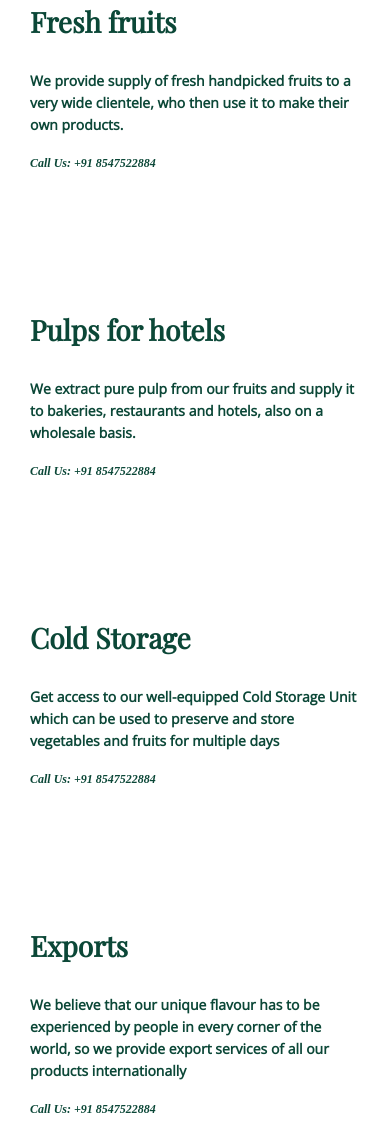
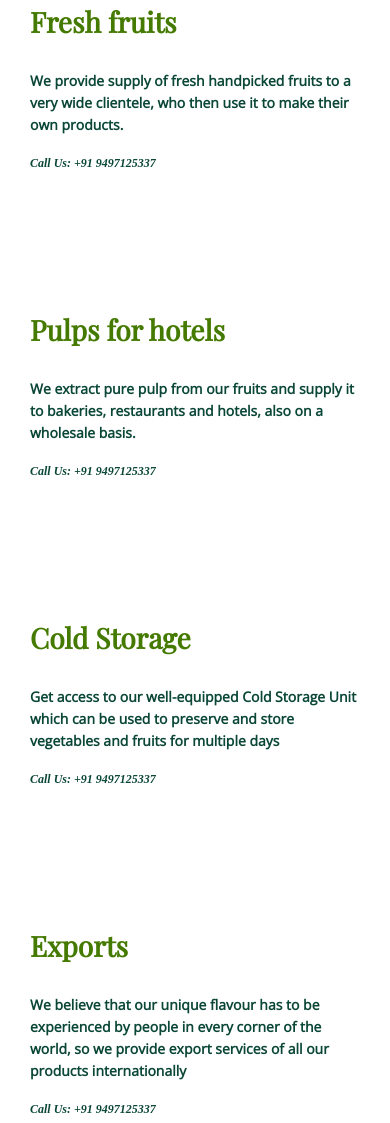
Before and after one commit to johan-mathew/malanad-plantations.github.io, a plain HTML site: page Page_5/index.html in a window 390 px wide. Shown: the part 337-1460 px from the top of the page. Drawn offline with nearby package versions, Linux system fonts and the light colour scheme.

Commit message:
mobile-view-changes contact-no

```diff
--- a/Page_2/style.css
+++ b/Page_2/style.css
@@ -609,6 +609,7 @@
     .product-description{
         font-size: 16px;
         line-height: 24px;
+        margin-top: 10px;
     }
     .buy-button{
         padding: 7px 10px;
@@ -680,7 +681,7 @@
         padding: 10px;
     }
   }
-  @media only screen and (max-width: 480px) {
+  @media only screen and (max-width: 550px) {
 
     .our-products{
         padding: 10px;
--- a/Page_5/index.html
+++ b/Page_5/index.html
@@ -43,7 +43,7 @@
         <a href="../Page_4/index.html" class="sidebar-navs"><p>About</p></a>
         <div class="sidebar-contact">
             <p>We would like to connect with you</p>
-            <p>+91 8547522884</p>
+            <p>+91 9497125337</p>
             <p>malanadpassionfruit4@gmail.com</p>
             <div class="social-media">
                 <a href="https://instagram.com/malanadplantations?igshid=1kbz31nsthddy"><img src="assets/mobile-insta.png" alt="insta"></a>
@@ -70,7 +70,7 @@
                 <p> We provide supply of fresh handpicked fruits to a very wide clientele, who then use it to make their own products.</p>
             </div>
             <div class="panel-more">
-              <em><h2>Call Us: +91 8547522884</h2></em>
+              <em><h2>Call Us: +91 9497125337</h2></em>
             </div>
         </div>
     </div>
@@ -83,7 +83,7 @@
                 <p>We extract pure pulp from our fruits and supply it to bakeries, restaurants and hotels, also on a wholesale basis.</p>
             </div>
             <div class="panel-more">
-              <em><h2>Call Us: +91 8547522884</h2></em>
+              <em><h2>Call Us: +91 9497125337</h2></em>
             </div>
         </div>
         <div class="panel-image">
@@ -102,7 +102,7 @@
                 <p>Get access to our well-equipped Cold Storage Unit which  can be used to preserve and store vegetables and fruits for multiple days</p>
             </div>
             <div class="panel-more">
-              <em><h2>Call Us: +91 8547522884</h2></em>
+              <em><h2>Call Us: +91 9497125337</h2></em>
             </div>
         </div>
     </div>
@@ -115,7 +115,7 @@
                 <p>We believe that our unique flavour has to be experienced by people in every corner of the world, so we provide export services of all our products internationally</p>
             </div>
             <div class="panel-more">
-              <em><h2>Call Us: +91 8547522884</h2></em>
+              <em><h2>Call Us: +91 9497125337</h2></em>
             </div>
         </div>
         <div class="panel-image">
@@ -143,7 +143,7 @@
         <div class="footer-grid">
             <div class="footer-contact">
                 <p>We would like to connect with you</p>
-                <p>+91 8547522884</p>
+                <p>+91 9497125337</p>
                 <p>malanadpassionfruit4@gmail.com</p>
             </div>
             <div class="footer-logo">
--- a/Page_5/style.css
+++ b/Page_5/style.css
@@ -164,7 +164,7 @@
     margin: 30px auto;
 }
 .panel-heading h1{
-    color: #0B4737;
+    color: #457A00;
     font-family: 'Playfair Display', serif;
     font-weight: bold;
     margin-bottom: 30px;
--- a/Page_6/style.css
+++ b/Page_6/style.css
@@ -163,7 +163,7 @@
     margin: 30px auto;
 }
 .panel-heading h1{
-    color: #0B4737;
+    color: #457A00;
     font-family: 'Playfair Display', serif;
     font-weight: bold;
     margin-bottom: 30px;
--- a/style.css
+++ b/style.css
@@ -168,7 +168,7 @@ html:not([data-scroll='0']) .hamburger-icon svg path{
     left: 50%;
     transform: translateX(-50%);
     bottom: 30%;
-    width: fit-content;
+    width: max-content;
     border: solid 2px white;
     padding: 15px 30px;
     font-family: 'Playfair Display', serif;
@@ -628,6 +628,7 @@ html:not([data-scroll='0']) .hamburger-icon svg path{
     .product-description{
         font-size: 16px;
         line-height: 24px;
+        margin-top: 10px;
     }
     .buy-button{
         padding: 7px 10px;
@@ -699,7 +700,7 @@ html:not([data-scroll='0']) .hamburger-icon svg path{
         padding: 10px;
     }
   }
-  @media only screen and (max-width: 480px) {
+  @media only screen and (max-width: 550px) {
     .our-products{
         padding: 10px;
     }
```
Also changed, not shown: Page_2/index.html (+1 -1 lines), Page_3/index.html (+1 -1 lines), Page_4/index.html (+1 -1 lines), Page_6/index.html (+4 -4 lines), index.html (+1 -1 lines).
